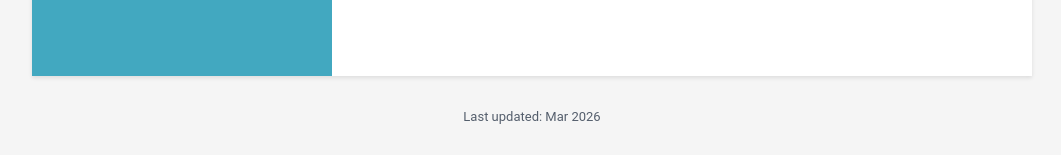
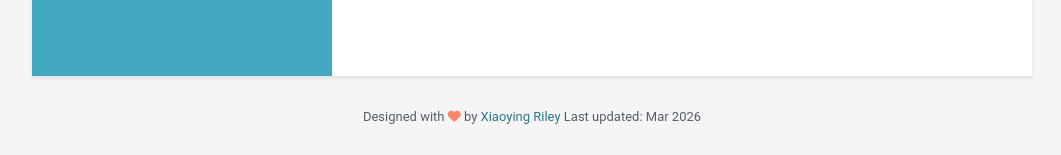
Before and after one commit to Logerfo/resume, a Jekyll site: the page built from index.html, in a window 1280 px wide. Shown: the part 1330-1485 px from the top of the page, without its empty margins (108-1169 px from the left). Built offline with Jekyll 4.4.1, drawn with Linux system fonts in a browser that asks for light colours.

Commit message:
Update data.yml

```diff
--- a/_data/data.yml
+++ b/_data/data.yml
@@ -92,4 +92,5 @@ experiences:
     company: OSTecnologic (on-prem retail ERP & POS)
 
 footer: >
+  Designed with <i class="fas fa-heart"></i> by <a href="http://themes.3rdwavemedia.com" target="_blank" rel="nofollow">Xiaoying Riley</a>
   Last updated: Mar 2026
```
